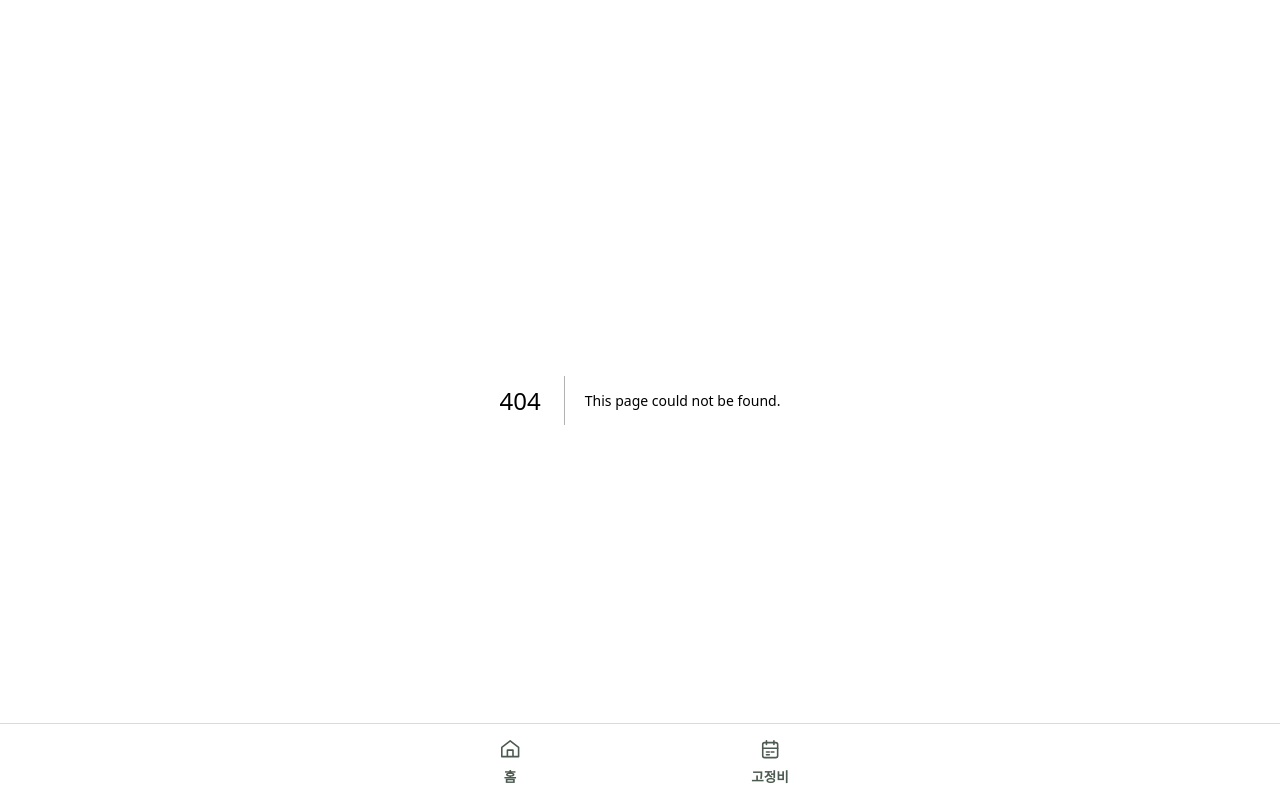
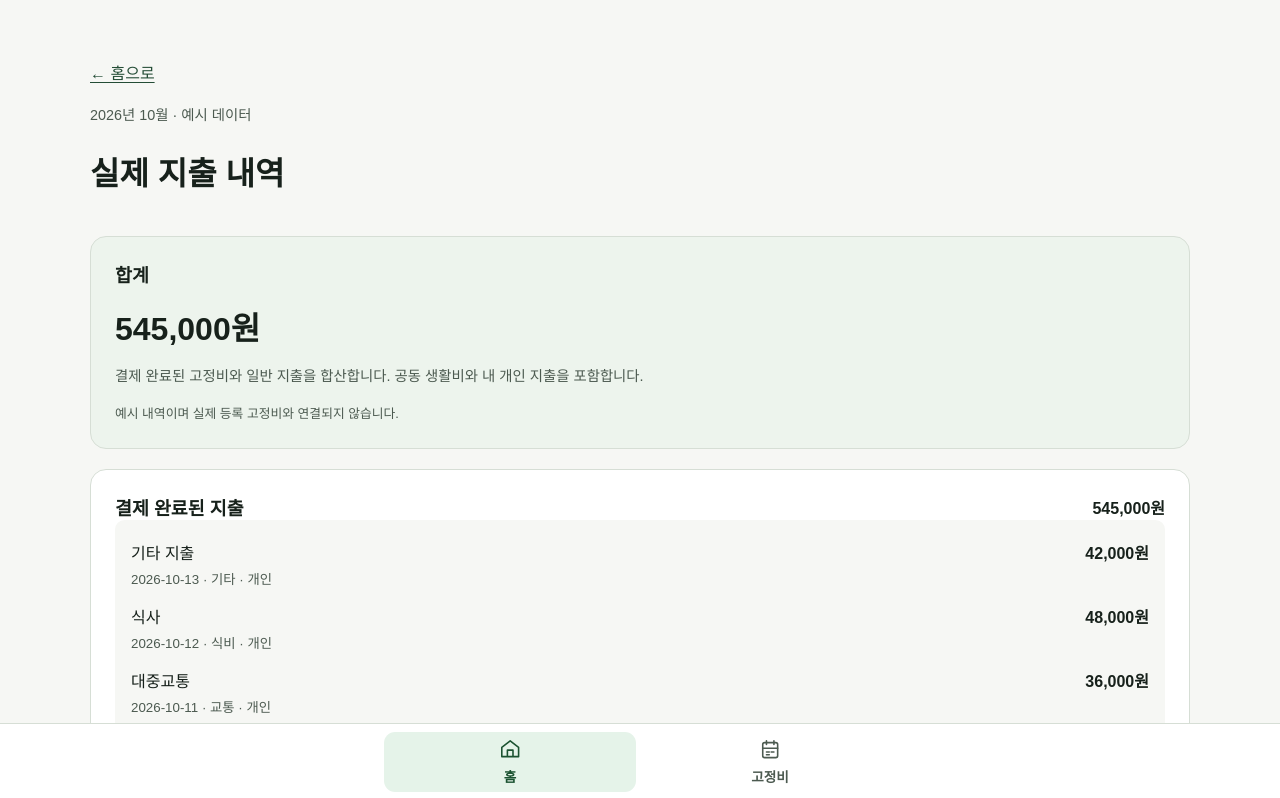
Before and after one commit to hkcho11/handal-sallim, a Next.js app in the folder apps/web/: page /spending/actual in a window 1280 px wide. Before the commit this address had no page. Shown: the top 798 px of the page. Built offline with nearby package versions, Linux system fonts and the light colour scheme.

Commit message:
feat(home): link compact spending cards to detail views

```diff
--- /dev/null
+++ b/apps/web/src/app/spending/[view]/page.tsx
@@ -0,0 +1,17 @@
+import { notFound } from "next/navigation";
+import SpendingDetails from "../../../features/home/SpendingDetails";
+
+export function generateStaticParams() {
+  return ["actual", "remaining", "projected"].map((view) => ({ view }));
+}
+
+export default async function SpendingPage({
+  params,
+}: {
+  params: Promise<{ view: string }>;
+}) {
+  const { view } = await params;
+  if (view !== "actual" && view !== "remaining" && view !== "projected")
+    notFound();
+  return <SpendingDetails view={view} />;
+}
--- /dev/null
+++ b/apps/web/src/features/home/SpendingDetails.tsx
@@ -0,0 +1,147 @@
+import Link from "next/link";
+import { MOCK_DASHBOARD, summarizeCharges } from "./mockDashboard";
+import {
+  MOCK_SPENDING_ENTRIES,
+  calculateSpendingStatistics,
+} from "./spendingStatistics";
+import styles from "./home-dashboard.module.css";
+
+const won = (amount: number) => `${amount.toLocaleString("ko-KR")}원`;
+const VIEWS = {
+  actual: {
+    title: "실제 지출 내역",
+    description:
+      "결제 완료된 고정비와 일반 지출을 합산합니다. 공동 생활비와 내 개인 지출을 포함합니다.",
+  },
+  remaining: {
+    title: "남은 예정 지출 내역",
+    description:
+      "아직 결제하지 않은 고정비의 예상 금액입니다. 결제일이 지난 지연 항목도 포함합니다.",
+  },
+  projected: {
+    title: "월말 예상 지출 내역",
+    description:
+      "실제 지출과 남은 고정비 예정액을 합산합니다. 앞으로 발생할 일반 지출은 포함하지 않습니다.",
+  },
+};
+
+export default function SpendingDetails({
+  view,
+}: {
+  view: keyof typeof VIEWS;
+}) {
+  const remaining = summarizeCharges(MOCK_DASHBOARD.charges).remaining;
+  const statistics = calculateSpendingStatistics(
+    MOCK_SPENDING_ENTRIES,
+    remaining,
+    "2026-10",
+  );
+  const total =
+    view === "actual"
+      ? statistics.spent
+      : view === "remaining"
+        ? remaining
+        : statistics.projected;
+  const entries = [...MOCK_SPENDING_ENTRIES].sort((a, b) =>
+    b.date.localeCompare(a.date),
+  );
+  const pending = MOCK_DASHBOARD.charges
+    .filter((charge) => charge.status !== "완료")
+    .sort(
+      (a, b) =>
+        Number(b.status === "지연") - Number(a.status === "지연") ||
+        a.dueDay - b.dueDay,
+    );
+  return (
+    <main className={styles.page}>
+      <div className={styles.container}>
+        <header>
+          <Link className={styles.detailBack} href="/">
+            ← 홈으로
+          </Link>
+          <p className={styles.muted}>{MOCK_DASHBOARD.month} · 예시 데이터</p>
+          <h1>{VIEWS[view].title}</h1>
+        </header>
+        <section
+          className={`${styles.panel} ${styles.summary}`}
+          aria-label="합계와 계산 기준"
+        >
+          <h2>합계</h2>
+          <p className={styles.statAmount}>{won(total)}</p>
+          {view === "projected" && (
+            <p>
+              {won(statistics.spent)} + {won(remaining)} = {won(total)}
+            </p>
+          )}
+          <p className={styles.muted}>{VIEWS[view].description}</p>
+          <p className={styles.summaryNote}>
+            예시 내역이며 실제 등록 고정비와 연결되지 않습니다.
+          </p>
+        </section>
+        {view !== "remaining" && (
+          <section
+            className={styles.panel}
+            aria-labelledby="actual-details-title"
+          >
+            <div className={styles.sectionHeader}>
+              <h2 id="actual-details-title">결제 완료된 지출</h2>
+              <strong>{won(statistics.spent)}</strong>
+            </div>
+            <ul className={styles.categoryEntries}>
+              {entries.map((entry) => (
+                <li key={entry.id}>
+                  <span>
+                    {entry.name}
+                    <small>
+                      {entry.date} · {entry.category} · {entry.scope}
+                    </small>
+                  </span>
+                  <strong>{won(entry.amount)}</strong>
+                </li>
+              ))}
+            </ul>
+          </section>
+        )}
+        {view !== "actual" && (
+          <section
+            className={styles.panel}
+            aria-labelledby="pending-details-title"
+          >
+            <div className={styles.sectionHeader}>
+              <h2 id="pending-details-title">미결제 고정비</h2>
+              <strong>{won(remaining)}</strong>
+            </div>
+            <ul className={styles.timeline}>
+              {pending.map((charge) => (
+                <li className={styles.charge} key={charge.id}>
+                  <div className={styles.date}>
+                    <span>10월</span>
+                    <strong>{charge.dueDay}일</strong>
+                  </div>
+                  <div className={styles.chargeInfo}>
+                    <div className={styles.chargeTitle}>
+                      <h3>{charge.name}</h3>
+                      <span
+                        className={`${styles.badge} ${charge.status === "지연" ? styles.overdue : styles.pending}`}
+                      >
+                        {charge.status}
+                      </span>
+                    </div>
+                    <p>
+                      담당자 {charge.payer ?? "미지정"} ·{" "}
+                      {charge.paymentMethod ?? "결제수단 미지정"}
+                    </p>
+                  </div>
+                  <div className={styles.amount}>
+                    <strong>{won(charge.expectedAmount)}</strong>
+                    <span>예상 금액</span>
+                  </div>
+                </li>
+              ))}
+            </ul>
+          </section>
+        )}
+      </div>
+    </main>
+  );
+}
--- a/apps/web/src/features/home/home-dashboard.module.css
+++ b/apps/web/src/features/home/home-dashboard.module.css
@@ -284,6 +284,29 @@
   color: #4c5a50;
 }
 
+.statCard {
+  display: block;
+  color: inherit;
+  text-decoration: none;
+}
+
+.statCard:hover {
+  border-color: #225b3e;
+}
+
+.statAction {
+  color: #244d36;
+  font-size: 0.85rem;
+}
+
+.detailBack {
+  display: inline-block;
+  min-height: 44px;
+  padding-block: 0.75rem;
+  color: #244d36;
+  text-underline-offset: 0.2em;
+}
+
 .statAmount {
   margin: 1rem 0;
   font-size: clamp(1.4rem, 3vw, 2rem);
@@ -389,7 +412,6 @@
 
 @media (max-width: 767px) {
   .primaryGrid,
-  .statGrid,
   .methodGrid,
   .financeGrid {
     grid-template-columns: minmax(0, 1fr);
@@ -403,4 +425,21 @@
     grid-column: 2;
     text-align: left;
   }
+
+  .statGrid {
+    grid-template-columns: repeat(auto-fit, minmax(min(100%, 9rem), 1fr));
+    gap: 0.75rem;
+  }
+
+  .statCard:first-child {
+    grid-column: 1 / -1;
+  }
+
+  .statGrid .statAmount {
+    font-size: 1.1rem;
+  }
+
+  .statCard:first-child .statAmount {
+    font-size: 2rem;
+  }
 }
--- a/apps/web/src/shared/ui/BottomNavigation.tsx
+++ b/apps/web/src/shared/ui/BottomNavigation.tsx
@@ -12,7 +12,16 @@ export default function BottomNavigation() {
   return (
     <nav aria-label="하단 메뉴" className={styles.navigation}>
       <div className={styles.tabs}>
-        <Link href="/" aria-current={pathname === "/" ? "page" : undefined}>
+        <Link
+          href="/"
+          aria-current={
+            pathname === "/"
+              ? "page"
+              : pathname.startsWith("/spending/")
+                ? "location"
+                : undefined
+          }
+        >
           <svg viewBox="0 0 24 24" aria-hidden="true">
             <path d="m3 10 9-7 9 7v10H3Z M9 20v-7h6v7" />
           </svg>
--- a/apps/web/src/shared/ui/bottom-navigation.module.css
+++ b/apps/web/src/shared/ui/bottom-navigation.module.css
@@ -29,7 +29,7 @@
   font-weight: 650;
 }
 
-.tabs a[aria-current="page"] {
+.tabs a[aria-current] {
   background: #e5f3e9;
   color: #1b5231;
 }
```
Also changed, not shown: apps/web/src/features/home/MonthlySpending.tsx (+26 -17 lines), 1 other file (tests, documents, lock files or other folders).
